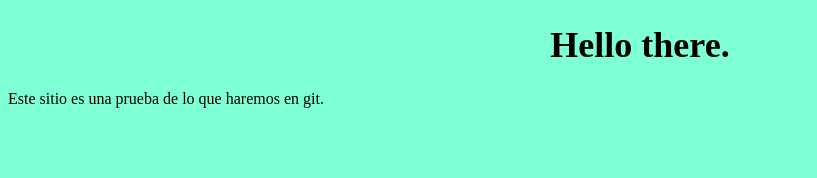
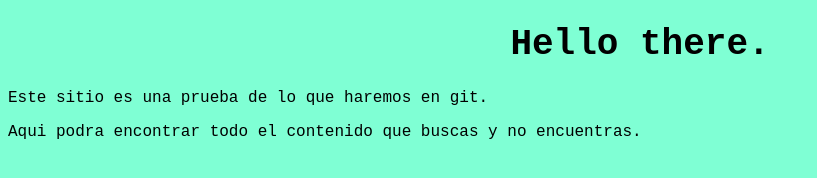
Before and after one commit to anycam/Git-AND-GitHub, a plain HTML site: page index.html in a window 1280 px wide. Shown: the whole page, without its empty margins (0-817 px from the left). Drawn offline with Linux system fonts and the light colour scheme.

Commit message:
Agregando tipografia

```diff
--- a/index.html
+++ b/index.html
@@ -12,6 +12,7 @@
         <h1>Hello there.</h1>
             <div id="cont">
                 <p>Este sitio es una prueba de lo que haremos en git.</p>
+                <p>Aqui podra encontrar todo el contenido que buscas y no encuentras.</p>
             </div>
     </div>
 </body>
--- a/style.css
+++ b/style.css
@@ -1,5 +1,6 @@
 body{
     background-color: aquamarine;
+    font-family: 'Courier New', Courier, monospace;
 }
 
 #title{
```
